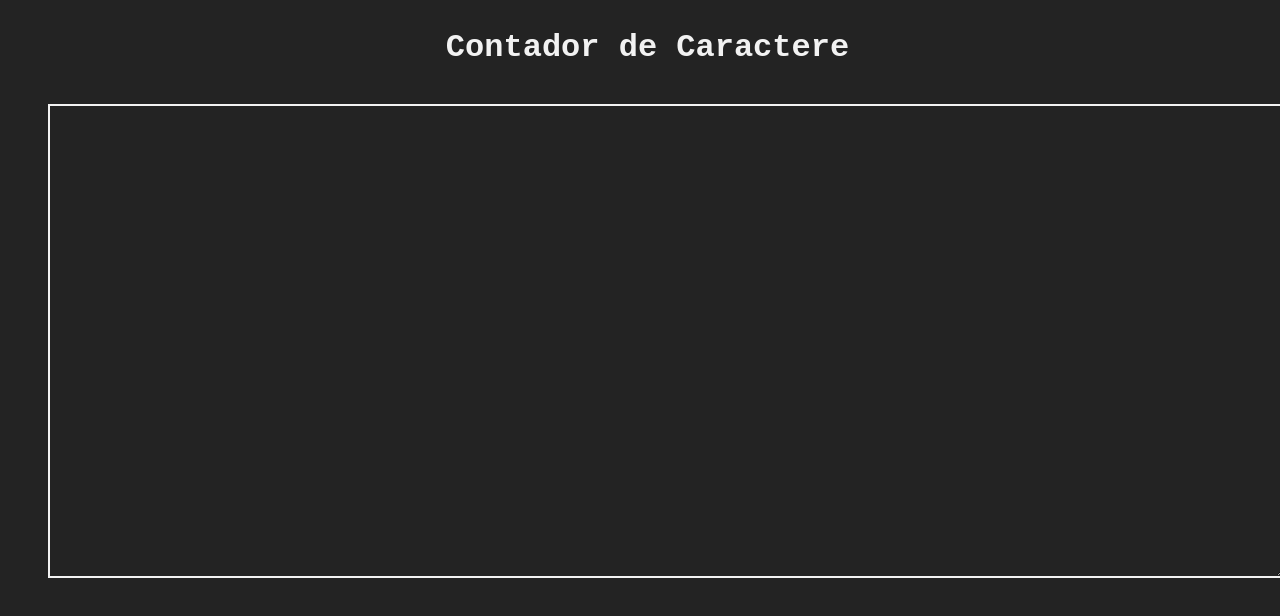
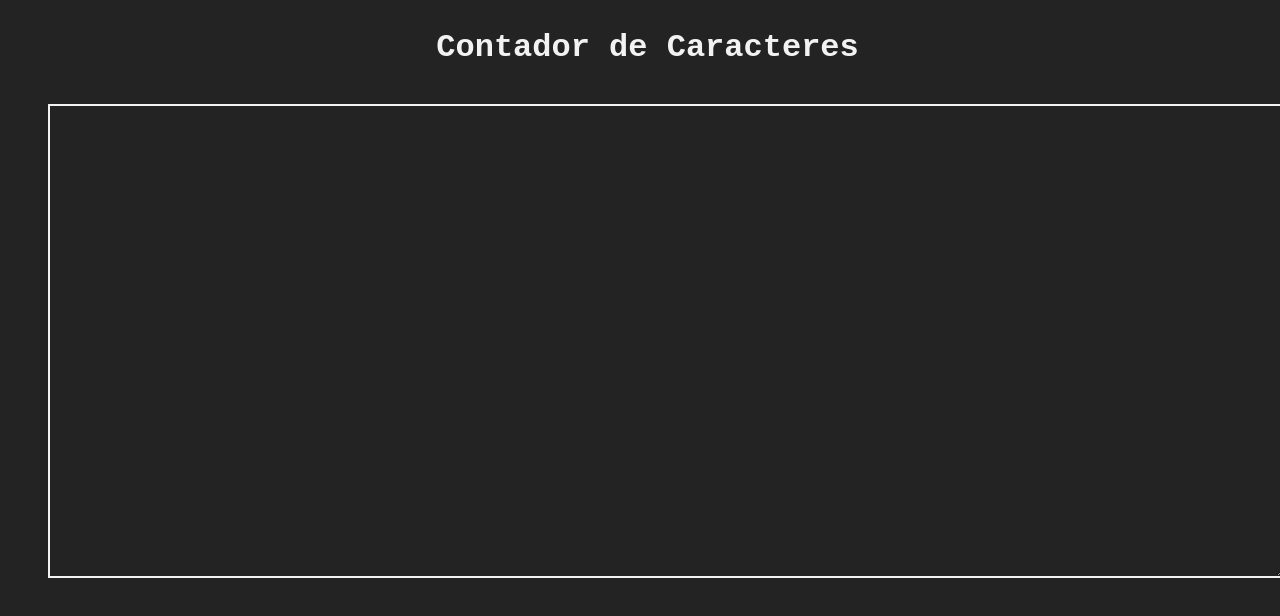
Before and after one commit to mateusmaranhao/contador-caracteres, a plain HTML site: page index.html in a window 1280 px wide. Drawn offline with Linux system fonts and the light colour scheme.

Commit message:
alterar conteúdo do h1

```diff
--- a/index.html
+++ b/index.html
@@ -12,7 +12,7 @@
 <body>
   <main>
     <h1>
-      Contador de Caractere
+      Contador de Caracteres
     </h1>
     <ul>
       <li>
```
